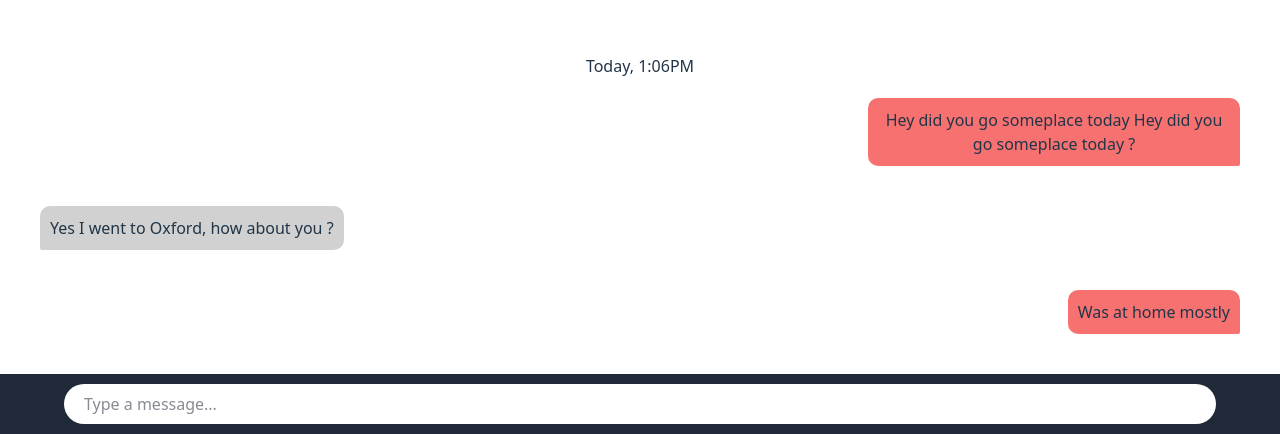
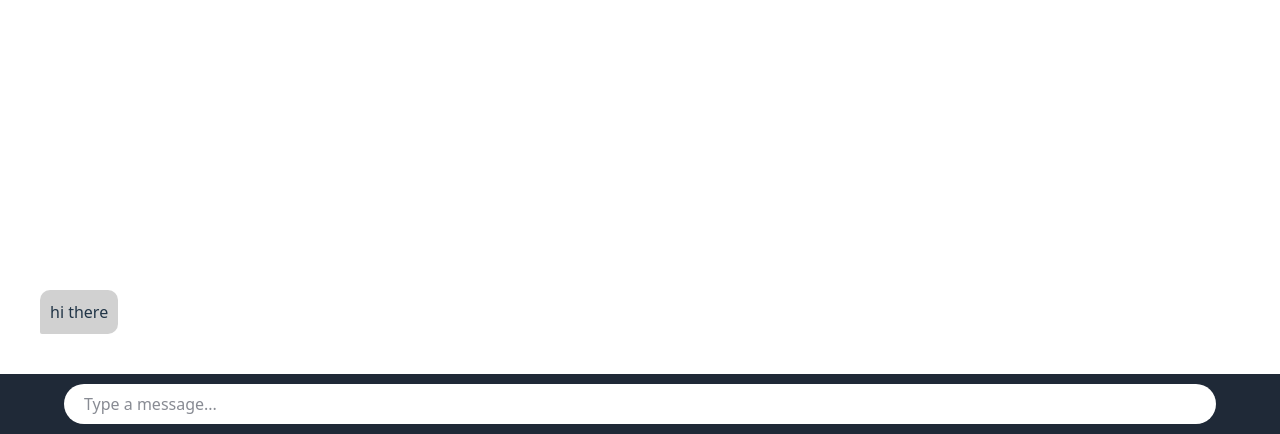
Before and after one commit to nikilok/chat-app, a React (Vite) app: page / in a window 1280 px wide. Shown: the part 366-800 px from the top of the page. Built offline with nearby package versions, Linux system fonts and the light colour scheme.

Commit message:
add functionality to add chat messages into local state

```diff
--- a/src/components/Chat/Chat.tsx
+++ b/src/components/Chat/Chat.tsx
@@ -1,27 +1,74 @@
+import { useState } from "react";
 import styles from "./Chat.module.css";
 
+type ChatMessage = {
+	text: string;
+	source: "you" | "other" | "system";
+	timeStamp: string;
+};
+
 export default function Chat() {
+	const [messages, setMessages] = useState<ChatMessage[]>([
+		{ text: "hi there", source: "other", timeStamp: Date.now().toString() },
+	]);
+
+	const submitMessage = (e: React.FormEvent<HTMLFormElement>) => {
+		e.preventDefault();
+		const target = e.target as HTMLFormElement & {
+			elements: HTMLFormControlsCollection & {
+				messageInput: HTMLInputElement;
+			};
+		};
+		const message = target.elements.messageInput.value;
+		if (message) {
+			setMessages((s) => [
+				...s,
+				{
+					text: message,
+					source: "you",
+					timeStamp: Date.now().toString(),
+				},
+			]);
+			(e.target as HTMLFormElement).reset();
+		}
+	};
+
 	return (
 		<main style={{ display: "flex", flexDirection: "column", height: "100vh" }}>
 			{/* Chat Container */}
 			<div className={styles.chatContainer}>
-				<div>Today, 1:06PM</div>
+				{/* <div>Today, 1:06PM</div>
 				<div className={styles.chatBubble}>
 					Hey did you go someplace today Hey did you go someplace today ?
 				</div>
 				<div className={styles.chatBubbleOther}>
 					Yes I went to Oxford, how about you ?
 				</div>
-				<div className={styles.chatBubble}>Was at home mostly</div>
+				<div className={styles.chatBubble}>Was at home mostly</div> */}
+				{messages.map((m) => {
+					if (m.source === "you") {
+						return <div className={styles.chatBubble}>{m.text}</div>;
+					}
+					if (m.source === "other") {
+						return <div className={styles.chatBubbleOther}>{m.text}</div>;
+					}
+					if (m.source === "system") {
+						return <div>{m.text}</div>;
+					}
+				})}
 			</div>
 			{/* Chat toolbar */}
 			<div className={styles.chatToolbar}>
 				<div className={styles.chatInputContainer}>
 					<form
+						// biome-ignore lint/a11y/noAutofocus: <explanation>
+						autoFocus
+						onSubmit={submitMessage}
 						style={{ display: "flex", alignItems: "center", height: "100%" }}
 					>
 						<input
-							// biome-ignore lint/a11y/noAutofocus: we like to autofocus as this is a chat app
+							name="messageInput"
+							// biome-ignore lint/a11y/noAutofocus: <explanation>
 							autoFocus
 							className={styles.chatInput}
 							placeholder="Type a message..."
```
